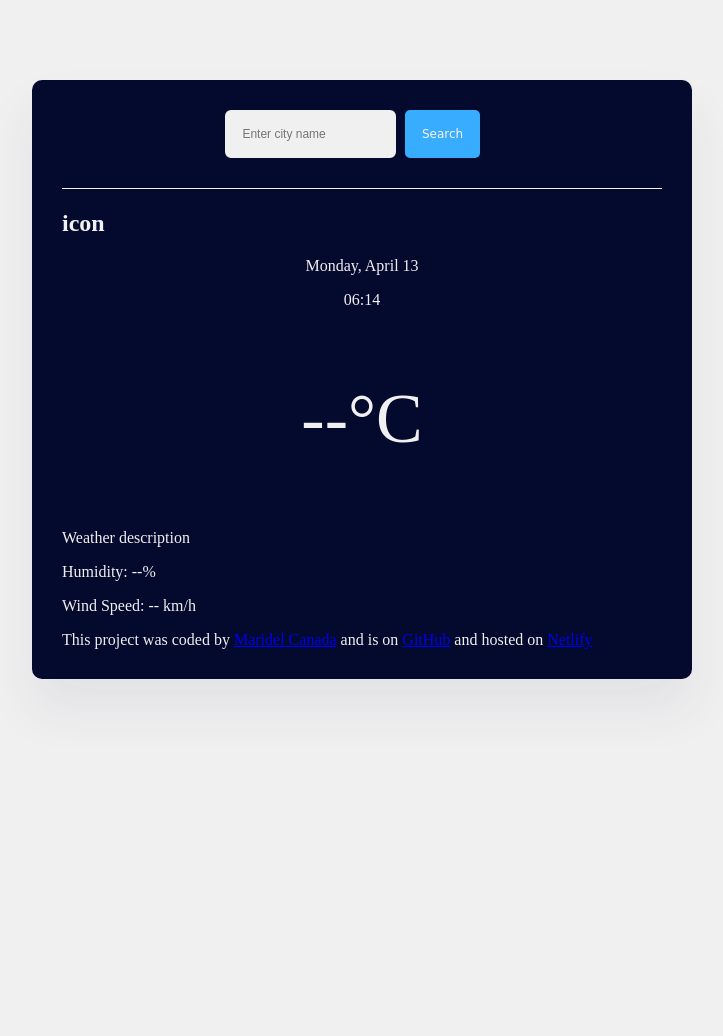
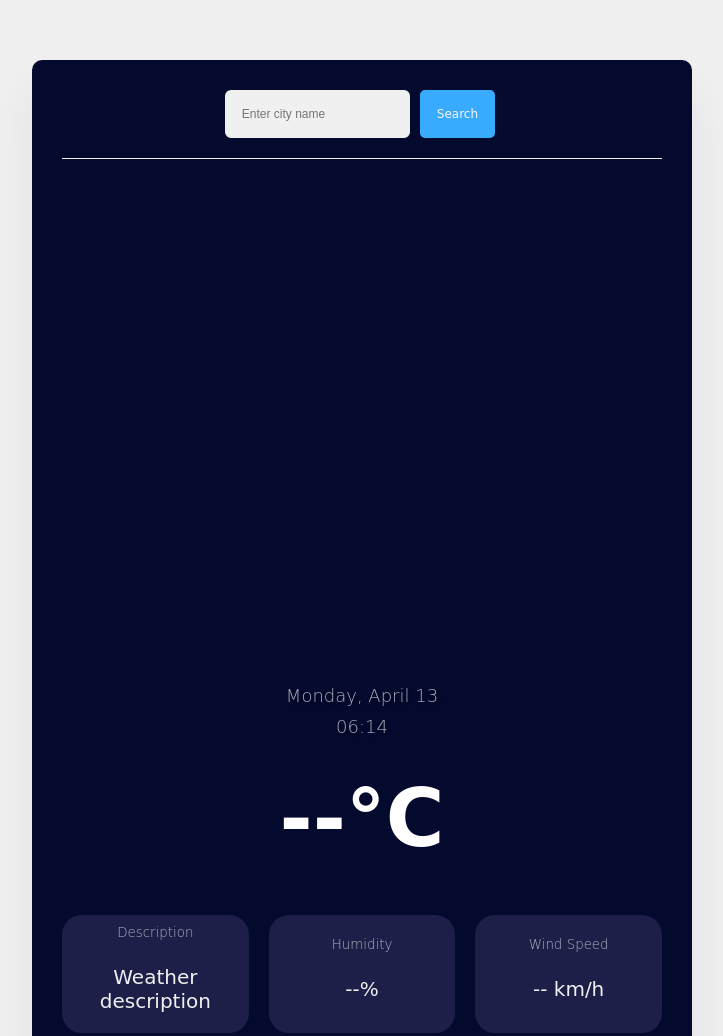
Before and after one commit to made642/Maridel-Weather-Search, a website built with Parcel: page index.html in a window 1280 px wide. Shown: the top 1036 px of the page, without its empty margins (278-1001 px from the left). Before the commit the page ends 800 px from the top, so only its background shows below. Built offline with nearby package versions, Linux system fonts and the light colour scheme; no server answers.

Commit message:
Updated the js and style

```diff
--- a/index.html
+++ b/index.html
@@ -20,23 +20,24 @@
       <main>
         <div id="weather-container">
           <div id="weather-info">
-            <h2 id="icon">icon</h2>
-            <p id="current-date">Today's date</p>
+            <icon id="icon"></icon>
+            <p id="current-date"></p>
             <p id="current-time"></p>
             <p id="temperature"><span class="temperature-value">--</span>°C</p>
           </div>
           <div id="weather-details">
-            <div>
+            <div class="weather-detail">
+              <h6>Description</h6>
               <p id="description">Weather description</p>
             </div>
-            <div>
-              <p id="humidity">
-                Humidity: <span class="humidity-value">--</span>%
-              </p>
+            <div class="weather-detail">
+              <h6>Humidity</h6>
+              <p id="humidity"><span class="humidity-value">--</span>%</p>
             </div>
-            <div>
+            <div class="weather-detail">
+              <h6>Wind Speed</h6>
               <p id="wind-speed">
-                Wind Speed: <span class="wind-speed-value">--</span> km/h
+                <span class="wind-speed-value">--</span> km/h
               </p>
             </div>
           </div>
--- a/index.js
+++ b/index.js
@@ -22,6 +22,10 @@ function displayWeather(response) {
   let showHumidity = document.querySelector(".humidity-value");
   let showWind = document.querySelector(".wind-speed-value");
 
+  let timeElement = document.querySelector("#current-time");
+  let cityTime = new Date(response.data.time * 1000);
+
+  timeElement.innerHTML = formatTime(cityTime);
   currentDescription.innerHTML = toTitleCase(`${apiDescription}`);
   currentIcon.innerHTML = `<img src="${conditionUrl}" alt="Weather icon" />`;
   showTemperature.innerHTML = `${temperature}`;
@@ -31,7 +35,7 @@ function displayWeather(response) {
 }
 function search(event) {
   event.preventDefault();
-  let searchInputElement = document.querySelector("#search-input");
+  let searchInputElement = document.querySelector("#city-input");
   let cityElement = searchInputElement.value;
   let apiUrl = `https://api.shecodes.io/weather/v1/current?query=${cityElement}&key=${apiKey}&units=metric`;
   axios.get(apiUrl).then(displayWeather);
@@ -95,9 +99,11 @@ function formatTime(date) {
 let searchForm = document.querySelector("#search-form");
 searchForm.addEventListener("submit", search);
 
+let currentDate = new Date();
 let currentDateELement = document.querySelector("#current-date");
-let currentDate = new Date();
+let currentTimeElement = document.querySelector("#current-time");
+currentDateELement.innerHTML = formatDate(currentDate);
+currentTimeElement.innerHTML = formatTime(currentDate);
 
-let currentTimeElement = document.querySelector("#current-time");
-currentTimeElement.innerHTML = formatTime(currentDate);
-currentDateELement.innerHTML = formatDate(currentDate);
+let searchNowButton = document.querySelector("button");
+searchNowButton.addEventListener("click", displayWeather);
--- a/style.css
+++ b/style.css
@@ -1,7 +1,6 @@
 body {
   background-color: #f0f0f0;
-  margin: 0;
-  padding: 20px;
+  font-family: "delius swash caps", cursive;
 }
 
 .weather-app {
@@ -23,7 +22,7 @@ header {
   align-items: center;
   justify-content: center;
   border-bottom: 1px solid #f0f0f0;
-  padding-bottom: 30px;
+  padding-bottom: 20px;
 }
 #city-input {
   background-color: #f0f0f0;
@@ -31,33 +30,88 @@ header {
   color: #04092e;
   font-size: 12px;
   padding: 15px;
-  width: 50%;
+  width: 55%;
   border-radius: 6px;
 }
 #search-button {
   margin-left: 5px;
   font-family: "delius swash caps", cursive;
   font-size: 12px;
-  background-color: #38acff;
+  background-color: #38abff;
   color: #f9f5f6;
-  border: 2px solid #38acff;
+  border: 2px solid #38abff;
   padding: 15px;
   border-radius: 5px;
+  cursor: pointer;
+  transition: all 0.3s ease;
+}
+#search-button:hover {
+  opacity: 0.9;
+  background-color: #1d1f49;
 }
 
-#current-date,
-#current-time,
-#temperature {
+icon {
+  width: 500px;
+  height: 500px;
+}
+
+#weather-info {
   display: flex;
   justify-content: center;
   align-items: center;
+  flex-direction: column;
 }
 
 #temperature {
-  font-size: 70px;
+  font-size: 80px;
+  color: white;
+  margin-top: 30px;
+  margin-bottom: 50px;
+  font-weight: 900;
 }
-#icon {
-  width: 100px !important;
-  height: auto;
-  background-size: 32px 32px;
+#current-date,
+#current-time {
+  font-size: 18px;
+  color: #f0f0f0;
+  margin: 5px 0;
+  font-weight: lighter;
+  opacity: 0.7;
+  text-shadow: 2px 2px 4px rgba(0, 0, 0, 0.5);
 }
+
+#weather-details {
+  font-size: 20px;
+  color: #f0f0f0;
+  display: grid;
+  grid-template-columns: repeat(3, 1fr);
+  grid-gap: 20px;
+  justify-content: center;
+}
+
+.weather-detail {
+  display: flex;
+  flex-direction: column;
+  justify-content: center;
+  text-align: center;
+  background-color: #1d1f49;
+  align-items: center;
+  border-radius: 20px;
+  width: 100%;
+}
+
+.weather-detail h6 {
+  margin: 10px 0 5px;
+  color: #f0f0f0;
+  font-weight: lighter;
+  opacity: 0.7;
+}
+
+footer {
+  text-align: center;
+  margin-top: 40px;
+  color: #f0f0f0;
+}
+a {
+  color: #38abff;
+  text-decoration: none;
+}
```
Also changed, not shown: package.json (added, +18 -0 lines), img/humidity.png (added), img/wind (1).png (added), img/wind.png (added).
